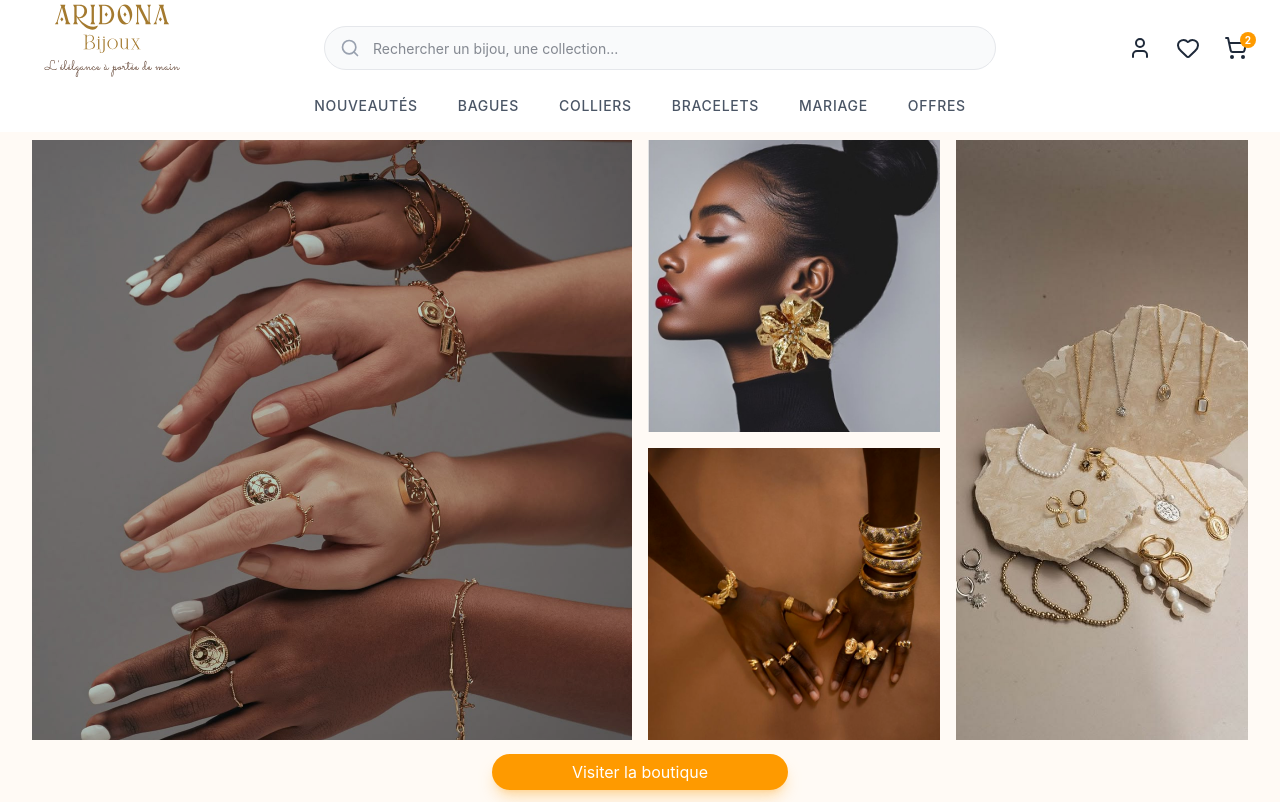
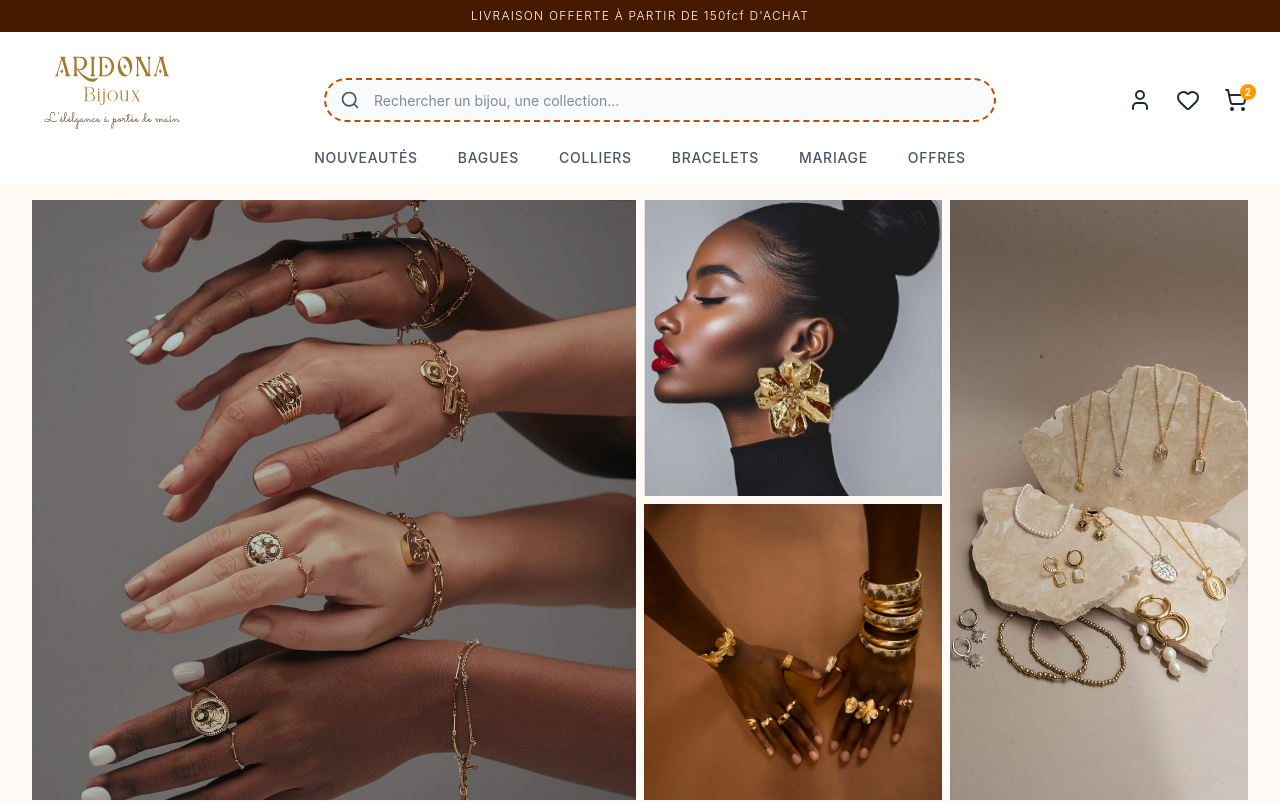
Before and after one commit to kephira-07/Aridona-shop, a React (Vite) app: page / in a window 1280 px wide. Shown: the top 802 px of the page. Built offline with nearby package versions, Linux system fonts and the light colour scheme.

Commit message:
Modification sur la route

```diff
--- a/src/composant/Boutique.jsx
+++ b/src/composant/Boutique.jsx
@@ -11,7 +11,7 @@ import { Search, ShoppingCart, User, Menu, X, Heart, SlidersHorizontal, ChevronD
         <div className="hidden md:flex gap-8 text-sm uppercase tracking-widest text-gray-500">j
           <a href="/" className="hover:text-[#7B5C46] transition-colors">Accueil</a>
           <a href="/boutique" className="text-[#7B5C46] font-medium border-b border-[#7B5C46]">Boutique</a>
-          <a href="#" className="hover:text-[#7B5C46] transition-colors">Univers</a>
+
         </div>
         <div className="flex items-center gap-4 text-gray-800">
           <Search className="w-5 h-5 cursor-pointer hover:text-[#7B5C46]" />
--- a/src/composant/Header.jsx
+++ b/src/composant/Header.jsx
@@ -36,10 +36,14 @@ export default function Header() {
           isScrolled ? 'bg-white/95 backdrop-blur-md shadow-sm' : 'bg-white'
         }`}
       >
+       {/* --- BANDEAU ANNONCE (Optionnel) --- */}
+        <div className="bg-amber-950 text-white text-xs text-center py-2  font-light tracking-widest hidden md:block">
+          LIVRAISON OFFERTE À PARTIR DE 150fcf D'ACHAT
+        </div>
 
 
         {/* --- MAIN NAVBAR --- */}
-        <div className="max-w-7xl mx-auto px-4 sm:px-6 lg:px-8">
+        <div className="max-w-7xl mx-auto px-4 mt-5 sm:px-6 lg:px-8">
 
           {/* VERSION PC (Cachée sur Mobile) */}
           <div className="hidden md:flex items-center justify-between h-24 transition-all duration-300">
@@ -64,9 +68,9 @@ export default function Header() {
                 <input
                   type="text"
                   placeholder="Rechercher un bijou, une collection..."
-                  className="w-full h-11 bg-gray-50 border border-gray-200 rounded-full py-2 pl-12 pr-4 focus:ring-2 focus:ring-amber-500 focus:border-transparent transition-all outline-none text-sm group-hover:border-amber-300"
+                  className="w-full h-11 bg-gray-50 rounded-full py-2 pl-12 pr-4  border-2 border-dashed  border-amber-700  focus:ring-2 focus:ring-amber-700 focus:border-transparent transition-all outline-none text-sm"
                 />
-                <Search className="absolute left-4 top-3 text-gray-400 w-5 h-5 transition-colors group-hover:text-amber-500" />
+                <Search className="absolute left-4 top-3 text-gray-600 w-5 h-5 transition-colors group-hover:text-amber-500" />
               </div>
             </div>
 
@@ -86,7 +90,7 @@ export default function Header() {
           </div>
 
           {/* BARRE DE CATÉGORIES PC (Cachée sur scroll ou maintenue selon le choix) */}
-          <div className={`hidden md:flex items-center justify-center gap-10 pb-4 transition-all duration-300 origin-top ${isScrolled ? 'hidden opacity-0 h-0 pb-0' : 'opacity-100 h-auto'}`}>
+          <div className={`hidden md:flex items-center justify-center gap-10 pb-4 transition-all duration-300 origin-top `}>
             {['Nouveautés', 'Bagues', 'Colliers', 'Bracelets', 'Mariage', 'Offres'].map((item) => (
               <a key={item} href="#" className="text-sm font-medium text-gray-600 hover:text-amber-500 uppercase tracking-wider transition-colors">
                 {item}
--- a/src/composant/Hero.jsx
+++ b/src/composant/Hero.jsx
@@ -39,11 +39,11 @@ export default function Hero() {
   const handlePause = () => setIsPaused(true);
   const handleResume = () => setIsPaused(false);
   return (
-    <main className="pt-25 md:pt-35 pb-12 bg-[#fffaf5] min-h-screen">
+    <main className=" md:pt-35 pb-12 mt-15 bg-[#fffaf5] h-full">
       <div className="max-w-10xl mx-auto px-4 sm:px-6 lg:px-8 h-full flex flex-col justify-center">
 
         {/* --- GRILLE PC --- */}
-        <div className="hidden md:grid grid-cols-4 grid-rows-2 gap-4 h-[600px]">
+        <div className="hidden md:grid grid-cols-4 grid-rows-2 gap-2 h-[600px]">
           <div className="col-span-2 row-span-2 relative overflow-hidden group ">
             <img src={images[0].src} className="w-full h-full object-cover transition-transform duration-700 group-hover:scale-105" alt="Bijou" />
             <div className="absolute inset-0 bg-black/20 group-hover:bg-black/40 transition-colors"></div>
@@ -61,7 +61,7 @@ export default function Hero() {
         </div>
 
         {/* --- CARROUSEL MOBILE (Ton design avec animation) --- */}
-        <div className="md:hidden w-full h-[500px] flex items-center flex-col overflow-hidden px-4">
+        <div className="md:hidden w-full h-full mt-25 flex items-center flex-col overflow-hidden px-2">
           <div
             className="relative overflow-hidden rounded-2xl bg-gray-50 w-full h-full shadow-lg border border-gray-100 touch-none cursor-pointer"
             onMouseEnter={handlePause}
@@ -102,10 +102,7 @@ export default function Hero() {
         </div>
 
       </div>
-        {/* --- BANDEAU ANNONCE (Optionnel) --- */}
-        <div className="bg-amber-950 text-white text-xs text-center py-1.5 mt-5 font-light tracking-widest hidden md:block">
-          LIVRAISON OFFERTE À PARTIR DE 150fcf D'ACHAT
-        </div>
+
     </main>
   );
 };
--- a/src/main.jsx
+++ b/src/main.jsx
@@ -8,37 +8,22 @@ import Collection from './composant/Collection.jsx'
 import Boutique from './composant/Boutique.jsx'
 import PageProduit from './composant/PageProduit.jsx'
 
-
 const router = createBrowserRouter([
   {
     path: "/",
-    element: <App/>,
-    // errorElement: <Errr/>
+    element: <App />,
   },
- {
-
-  path: "boutique",
-  element:(
-    <>
-      <Boutique/>
-      {/* <Outlet/> */}
-
-
-   </>
-    // ),
-    // children: [{
-    //    path: "/about/Team",
-    //     element: <Team/>},
-    //   {
-    //    path: "/about/Pojo",
-    //     element: <Pojo/>}
-    // ]
- ) }
-   ,{
-   path: "boutique/pageProduit/:productId",
-    element: <PageProduit/>,
-   }
-]) ;
+  {
+    path: "boutique",
+    element: <Boutique />,
+    children: [
+      {
+        path: "pageProduit/:productId",
+        element: <PageProduit />,
+      },
+    ],
+  },
+]);
 
 ReactDOM.createRoot(document.getElementById('root')).render(
   <React.StrictMode>
```
